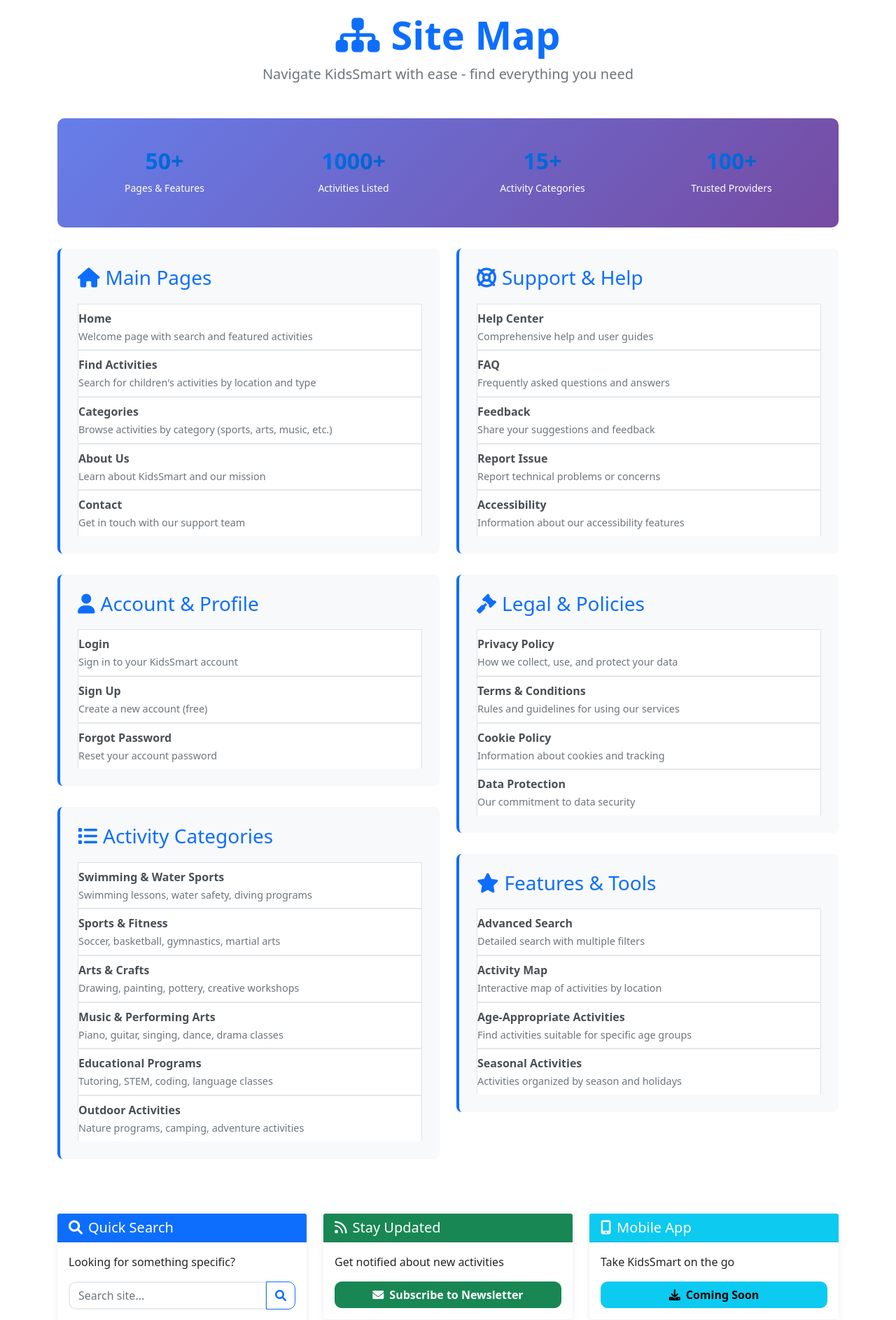
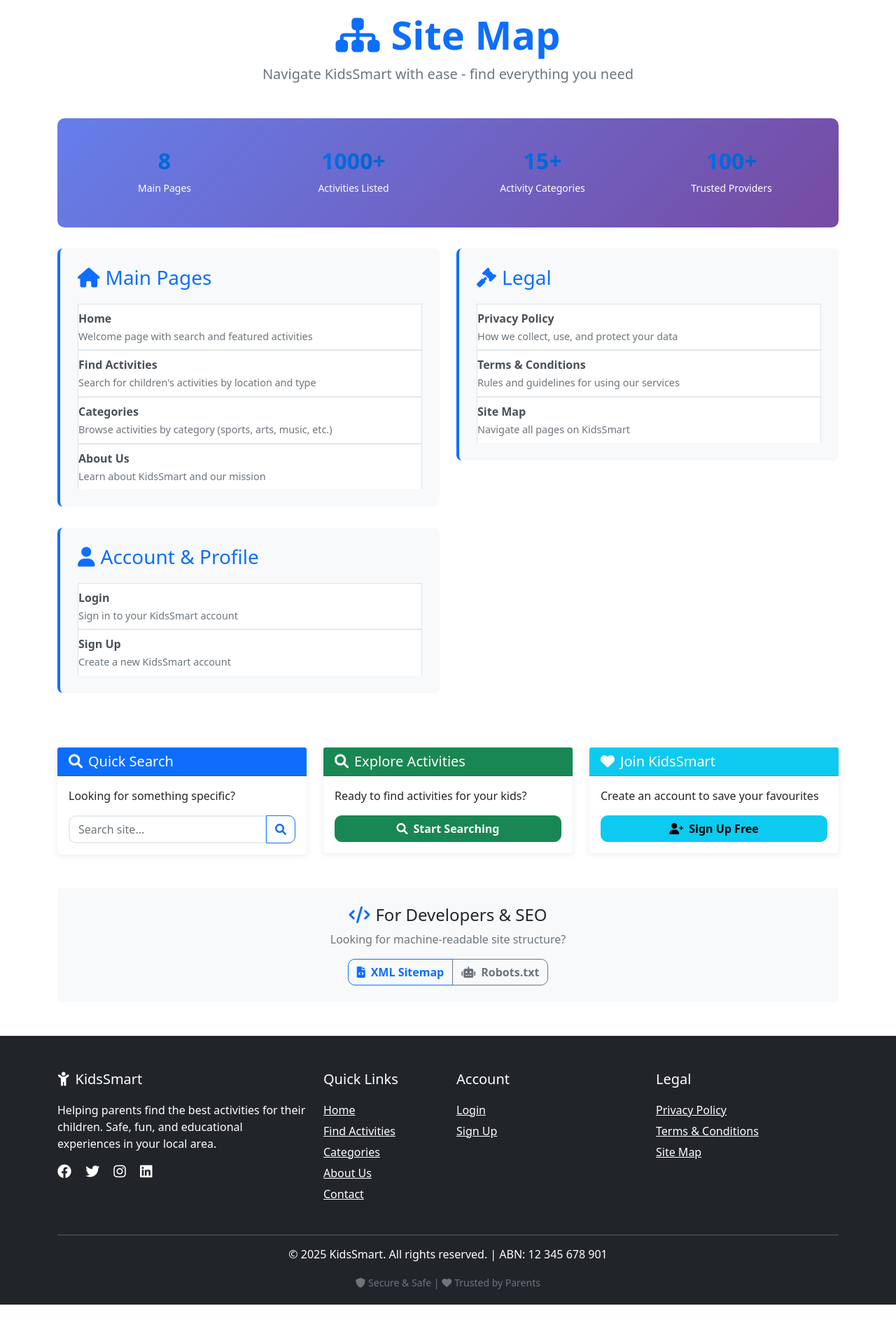
Before and after one commit to ariqfitri/NITCapstone, a PHP site: page /sitemap.php in a window 1280 px wide. Shown: the part 110-1996 px from the top of the page at 70% size. After the commit the page ends 1974 px from the top, so only its background shows below. Run offline with PHP 8.4, Linux system fonts and the light colour scheme.

Commit message:
Fixing site

```diff
--- a/website/alt_php_templates/includes/footer.php
+++ b/website/alt_php_templates/includes/footer.php
@@ -1,4 +1,4 @@
-<footer class="bg-dark text-white py-4 mt-5">
+<footer class="bg-dark text-white mt-5" style="padding: 50px 0 20px 0;">
     <div class="container">
         <div class="row">
             <div class="col-md-4">
@@ -40,7 +40,6 @@
                 <ul class="list-unstyled">
                     <li><a href="privacy.php" class="text-white">Privacy Policy</a></li>
                     <li><a href="terms.php" class="text-white">Terms &amp; Conditions</a></li>
-                    <li><a href="cookies.php" class="text-white">Cookie Policy</a></li>
                     <li><a href="sitemap.php" class="text-white">Site Map</a></li>
                 </ul>
             </div>
--- a/website/alt_php_templates/sitemap.php
+++ b/website/alt_php_templates/sitemap.php
@@ -102,8 +102,8 @@ require_once 'config/auth.php';
             <div class="row">
                 <div class="col-md-3">
                     <div class="stat-item">
-                        <span class="stat-number">50+</span>
-                        <small>Pages & Features</small>
+                        <span class="stat-number">8</span>
+                        <small>Main Pages</small>
                     </div>
                 </div>
                 <div class="col-md-3">
@@ -148,10 +148,6 @@ require_once 'config/auth.php';
                         <strong>About Us</strong>
                         <div class="page-description">Learn about KidsSmart and our mission</div>
                     </a>
-                    <a href="contact.php" class="page-link">
-                        <strong>Contact</strong>
-                        <div class="page-description">Get in touch with our support team</div>
-                    </a>
                 </div>
 
                 <!-- User Account Pages -->
@@ -181,74 +177,16 @@ require_once 'config/auth.php';
                         </a>
                         <a href="signup.php" class="page-link">
                             <strong>Sign Up</strong>
-                            <div class="page-description">Create a new account (free)</div>
-                        </a>
-                        <a href="forgot-password.php" class="page-link">
-                            <strong>Forgot Password</strong>
-                            <div class="page-description">Reset your account password</div>
+                            <div class="page-description">Create a new KidsSmart account</div>
                         </a>
                     <?php endif; ?>
-                </div>
-
-                <!-- Activity Categories -->
-                <div class="sitemap-section">
-                    <h3><i class="fas fa-list text-primary me-2"></i>Activity Categories</h3>
-                    <a href="categories.php?cat=swimming" class="page-link">
-                        <strong>Swimming & Water Sports</strong>
-                        <div class="page-description">Swimming lessons, water safety, diving programs</div>
-                    </a>
-                    <a href="categories.php?cat=sports" class="page-link">
-                        <strong>Sports & Fitness</strong>
-                        <div class="page-description">Soccer, basketball, gymnastics, martial arts</div>
-                    </a>
-                    <a href="categories.php?cat=arts" class="page-link">
-                        <strong>Arts & Crafts</strong>
-                        <div class="page-description">Drawing, painting, pottery, creative workshops</div>
-                    </a>
-                    <a href="categories.php?cat=music" class="page-link">
-                        <strong>Music & Performing Arts</strong>
-                        <div class="page-description">Piano, guitar, singing, dance, drama classes</div>
-                    </a>
-                    <a href="categories.php?cat=education" class="page-link">
-                        <strong>Educational Programs</strong>
-                        <div class="page-description">Tutoring, STEM, coding, language classes</div>
-                    </a>
-                    <a href="categories.php?cat=outdoor" class="page-link">
-                        <strong>Outdoor Activities</strong>
-                        <div class="page-description">Nature programs, camping, adventure activities</div>
-                    </a>
                 </div>
             </div>
 
             <div class="col-lg-6">
-                <!-- Support & Help -->
+                <!-- Legal -->
                 <div class="sitemap-section">
-                    <h3><i class="fas fa-life-ring text-primary me-2"></i>Support & Help</h3>
-                    <a href="help.php" class="page-link">
-                        <strong>Help Center</strong>
-                        <div class="page-description">Comprehensive help and user guides</div>
-                    </a>
-                    <a href="faq.php" class="page-link">
-                        <strong>FAQ</strong>
-                        <div class="page-description">Frequently asked questions and answers</div>
-                    </a>
-                    <a href="feedback.php" class="page-link">
-                        <strong>Feedback</strong>
-                        <div class="page-description">Share your suggestions and feedback</div>
-                    </a>
-                    <a href="report-issue.php" class="page-link">
-                        <strong>Report Issue</strong>
-                        <div class="page-description">Report technical problems or concerns</div>
-                    </a>
-                    <a href="accessibility.php" class="page-link">
-                        <strong>Accessibility</strong>
-                        <div class="page-description">Information about our accessibility features</div>
-                    </a>
-                </div>
-
-                <!-- Legal & Policies -->
-                <div class="sitemap-section">
-                    <h3><i class="fas fa-gavel text-primary me-2"></i>Legal & Policies</h3>
+                    <h3><i class="fas fa-gavel text-primary me-2"></i>Legal</h3>
                     <a href="privacy-policy.php" class="page-link">
                         <strong>Privacy Policy</strong>
                         <div class="page-description">How we collect, use, and protect your data</div>
@@ -257,34 +195,9 @@ require_once 'config/auth.php';
                         <strong>Terms & Conditions</strong>
                         <div class="page-description">Rules and guidelines for using our services</div>
                     </a>
-                    <a href="cookie-policy.php" class="page-link">
-                        <strong>Cookie Policy</strong>
-                        <div class="page-description">Information about cookies and tracking</div>
-                    </a>
-                    <a href="data-protection.php" class="page-link">
-                        <strong>Data Protection</strong>
-                        <div class="page-description">Our commitment to data security</div>
-                    </a>
-                </div>
-
-                <!-- Additional Features -->
-                <div class="sitemap-section">
-                    <h3><i class="fas fa-star text-primary me-2"></i>Features & Tools</h3>
-                    <a href="advanced-search.php" class="page-link">
-                        <strong>Advanced Search</strong>
-                        <div class="page-description">Detailed search with multiple filters</div>
-                    </a>
-                    <a href="activity-map.php" class="page-link">
-                        <strong>Activity Map</strong>
-                        <div class="page-description">Interactive map of activities by location</div>
-                    </a>
-                    <a href="age-appropriate.php" class="page-link">
-                        <strong>Age-Appropriate Activities</strong>
-                        <div class="page-description">Find activities suitable for specific age groups</div>
-                    </a>
-                    <a href="seasonal-activities.php" class="page-link">
-                        <strong>Seasonal Activities</strong>
-                        <div class="page-description">Activities organized by season and holidays</div>
+                    <a href="sitemap.php" class="page-link">
+                        <strong>Site Map</strong>
+                        <div class="page-description">Navigate all pages on KidsSmart</div>
                     </a>
                 </div>
             </div>
@@ -312,12 +225,12 @@ require_once 'config/auth.php';
             <div class="col-lg-4">
                 <div class="card">
                     <div class="card-header bg-success text-white">
-                        <h5 class="mb-0"><i class="fas fa-rss me-2"></i>Stay Updated</h5>
+                        <h5 class="mb-0"><i class="fas fa-search me-2"></i>Explore Activities</h5>
                     </div>
                     <div class="card-body">
-                        <p class="card-text">Get notified about new activities</p>
-                        <a href="newsletter.php" class="btn btn-success w-100">
-                            <i class="fas fa-envelope me-2"></i>Subscribe to Newsletter
+                        <p class="card-text">Ready to find activities for your kids?</p>
+                        <a href="search.php" class="btn btn-success w-100">
+                            <i class="fas fa-search me-2"></i>Start Searching
                         </a>
                     </div>
                 </div>
@@ -326,13 +239,19 @@ require_once 'config/auth.php';
             <div class="col-lg-4">
                 <div class="card">
                     <div class="card-header bg-info text-white">
-                        <h5 class="mb-0"><i class="fas fa-mobile-alt me-2"></i>Mobile App</h5>
+                        <h5 class="mb-0"><i class="fas fa-heart me-2"></i>Join KidsSmart</h5>
                     </div>
                     <div class="card-body">
-                        <p class="card-text">Take KidsSmart on the go</p>
-                        <a href="mobile-app.php" class="btn btn-info w-100">
-                            <i class="fas fa-download me-2"></i>Coming Soon
-                        </a>
+                        <p class="card-text">Create an account to save your favourites</p>
+                        <?php if (!is_logged_in()): ?>
+                            <a href="signup.php" class="btn btn-info w-100">
+                                <i class="fas fa-user-plus me-2"></i>Sign Up Free
+                            </a>
+                        <?php else: ?>
+                            <a href="dashboard.php" class="btn btn-info w-100">
+                                <i class="fas fa-tachometer-alt me-2"></i>View Dashboard
+                            </a>
+                        <?php endif; ?>
                     </div>
                 </div>
             </div>
```
Also changed, not shown: website/alt_php_templates/contact.php (added, +113 -0 lines).
